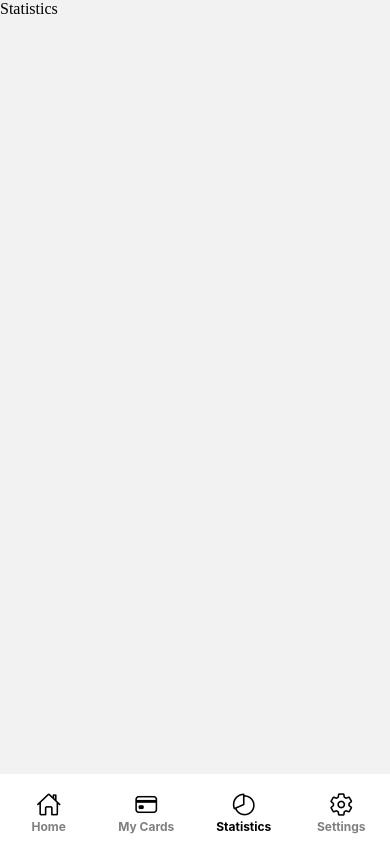
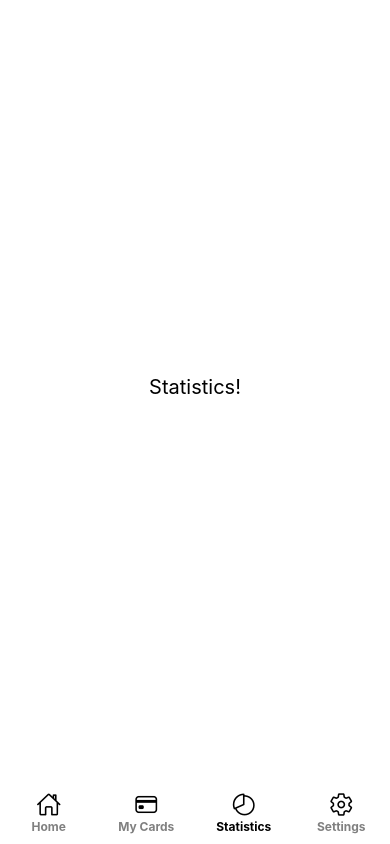
Before and after one commit to bennydan7/rn-assignment5-11024002, a React Native app: screen /Statistics in a window 390 px wide. Built offline with nearby package versions, Linux system fonts and the light colour scheme.

Commit message:
modified statistics

```diff
--- a/screens/Statistics.js
+++ b/screens/Statistics.js
@@ -1,7 +1,32 @@
-import React from "react";
+import React, { useContext } from "react";
+import { View, Text } from "react-native";
+import { ThemeContext } from "../ThemeContext";
+import { ThemeLight, ThemeDark } from "../components/appData";
 
 const Statistics = () => {
-  return <div>Statistics</div>;
+  const { theme } = useContext(ThemeContext);
+  const isLightTheme = theme === "light";
+  const backgroundColor = isLightTheme
+    ? ThemeLight.backgroundColor
+    : ThemeDark.backgroundColor;
+  const fontColor = isLightTheme ? ThemeLight.fontColor : ThemeDark.fontColor;
+
+  return (
+    <View style={[styles.container, { backgroundColor }]}>
+      <Text style={[styles.text, { color: fontColor }]}>Statistics!</Text>
+    </View>
+  );
+};
+
+const styles = {
+  container: {
+    flex: 1,
+    justifyContent: "center",
+    alignItems: "center",
+  },
+  text: {
+    fontSize: 20,
+  },
 };
 
 export default Statistics;
```
